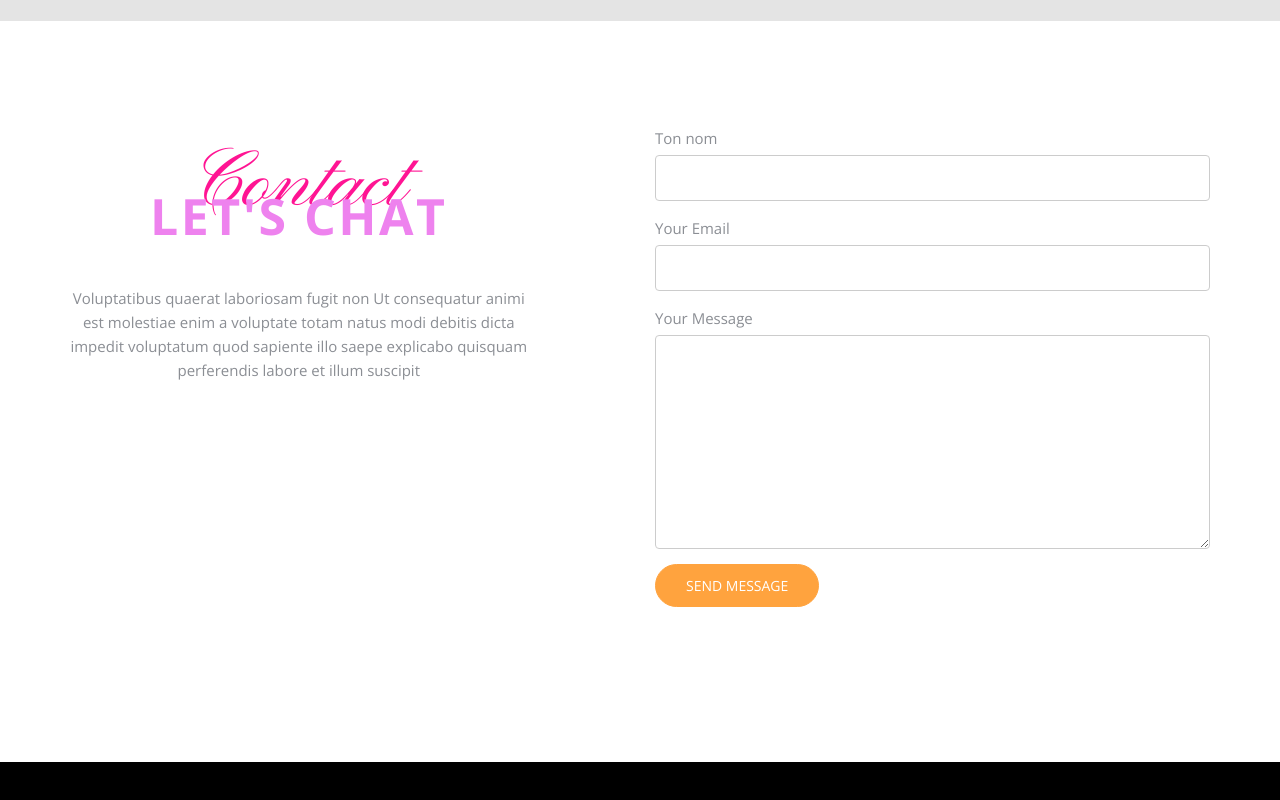
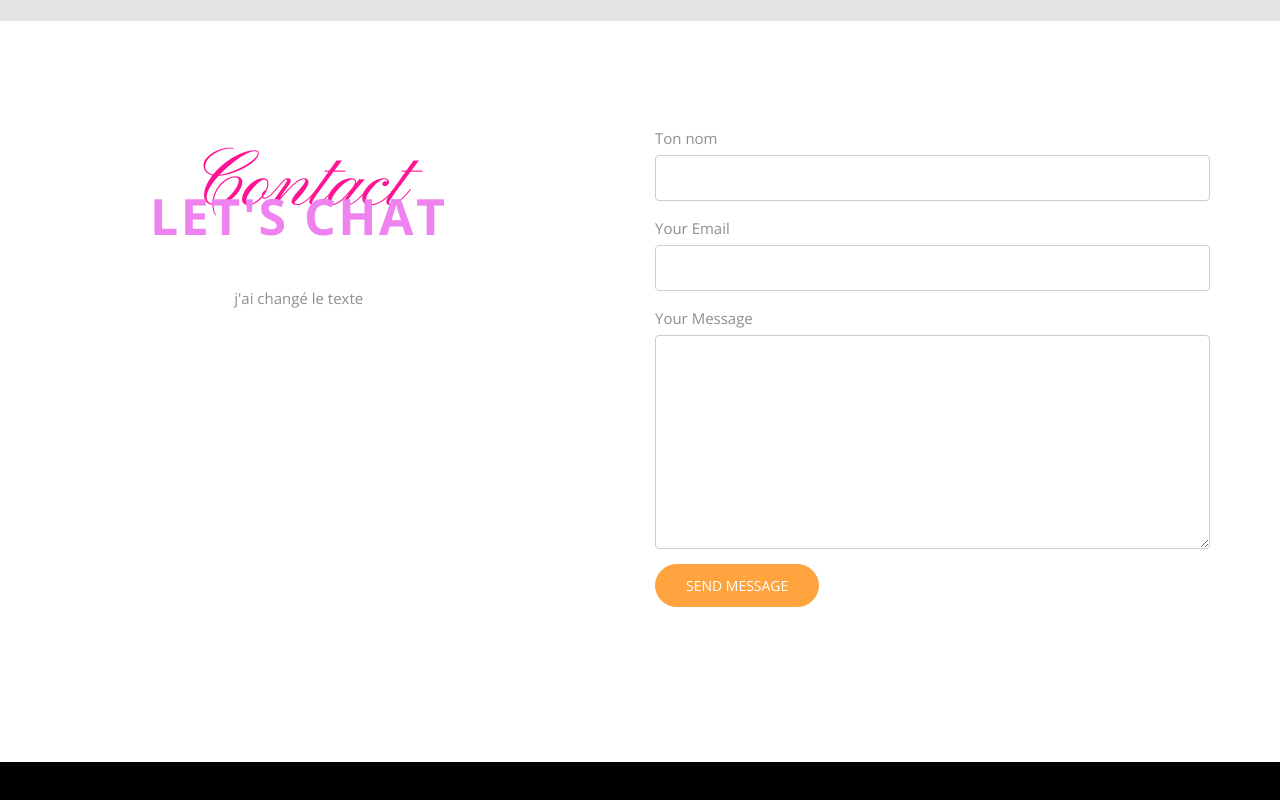
Before and after one commit to elisarenard/SiteResto, a website: page resto/index.html in a window 1280 px wide. Shown: the part 6422-7222 px from the top of the page. Drawn offline with nearby package versions, Linux system fonts and the light colour scheme; files whose address does not match are found by name.

Commit message:
changement

```diff
--- a/resto/index.html
+++ b/resto/index.html
@@ -436,7 +436,7 @@
               <h1 class="primary-heading">Contact</h1>
               <h3 class="secondary-heading">Let's Chat</h3>
             </div>
-            <p>Voluptatibus quaerat laboriosam fugit non Ut consequatur animi est molestiae enim a voluptate totam natus modi debitis dicta impedit voluptatum quod sapiente illo saepe explicabo quisquam perferendis labore et illum suscipit</p>
+            <p>j'ai changé le texte</p>
           </div>
           <div class="col-md-6 col-md-push-1 probootstrap-animate">
             <form method="post" class="probootstrap-form">
```
